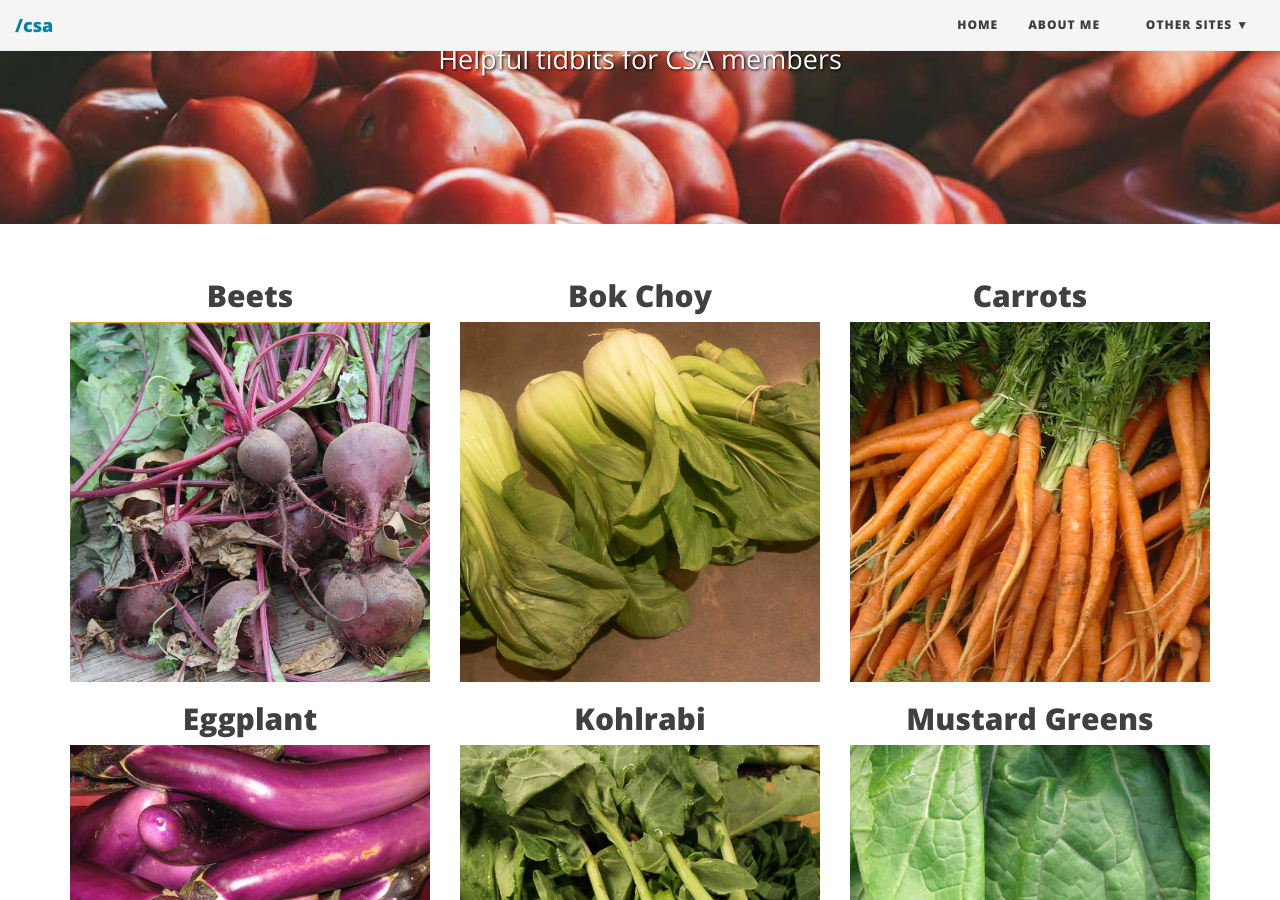
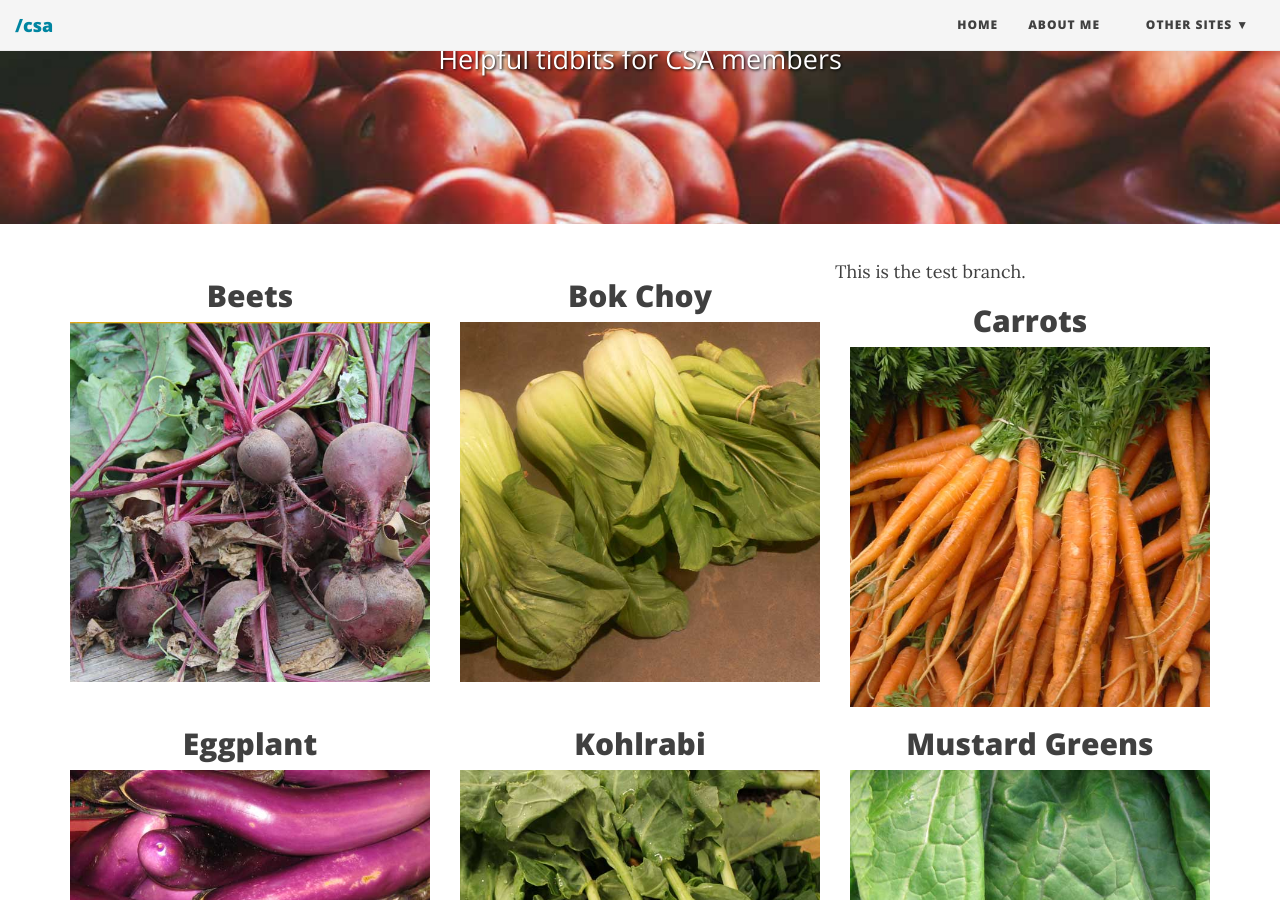
Before and after one commit to cleaversolutions/csa, a Jekyll site: the page built from index.html, in a window 1280 px wide and 900 px high, scrolled down 319 px. Built offline with Jekyll 4.4.1, drawn with Linux system fonts in a browser that asks for light colours; nearby versions of some CDN libraries; the list of posts is cut into pages by our own code.

Commit message:
test comment.

```diff
--- a/_layouts/home.html
+++ b/_layouts/home.html
@@ -27,6 +27,7 @@ common-js:
 <div class="container" role="main">
   <div class="row">
 
+This is the test branch.
 
   {% for item in site.food %}
     <div class="col-sm-4">
```
